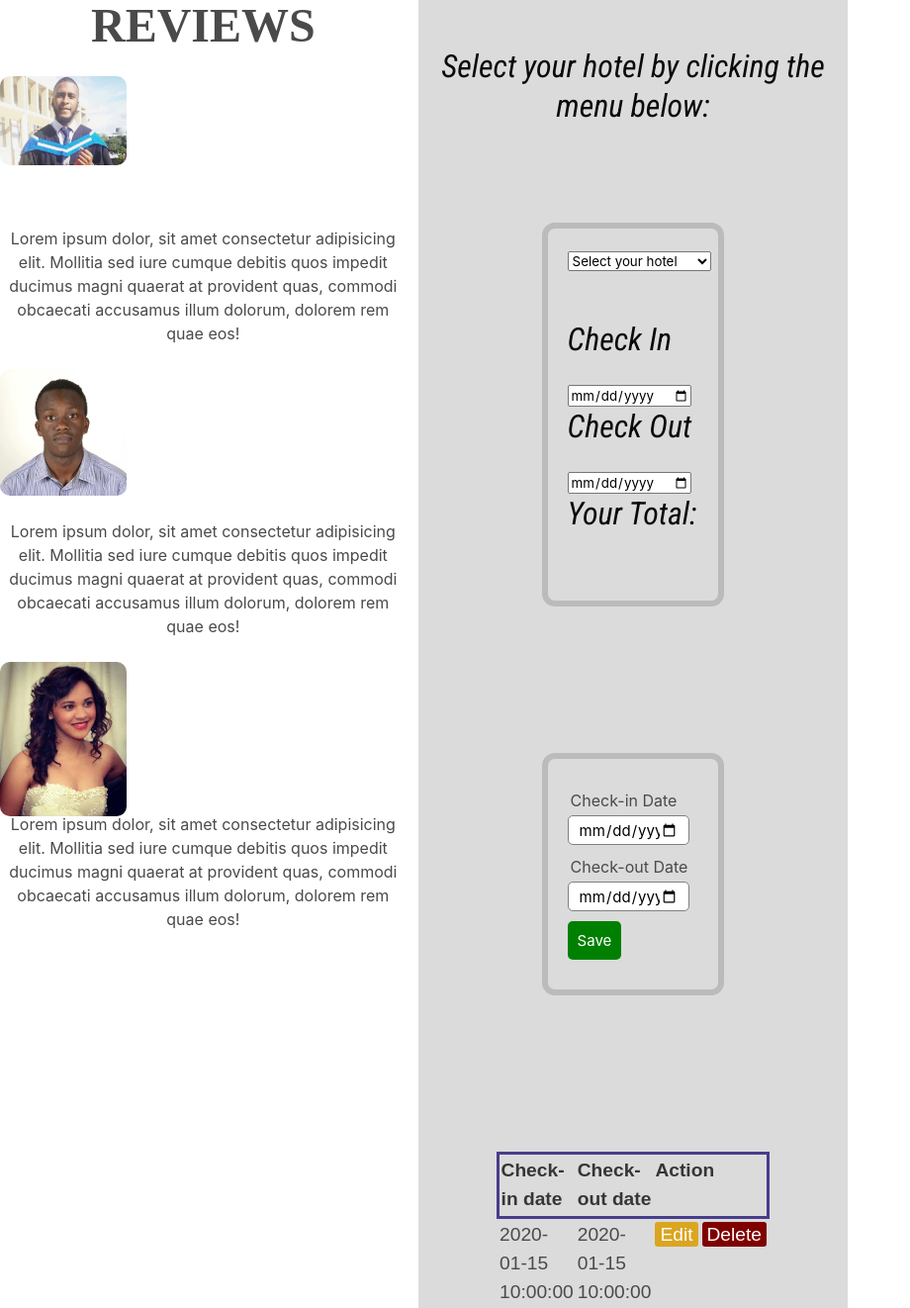
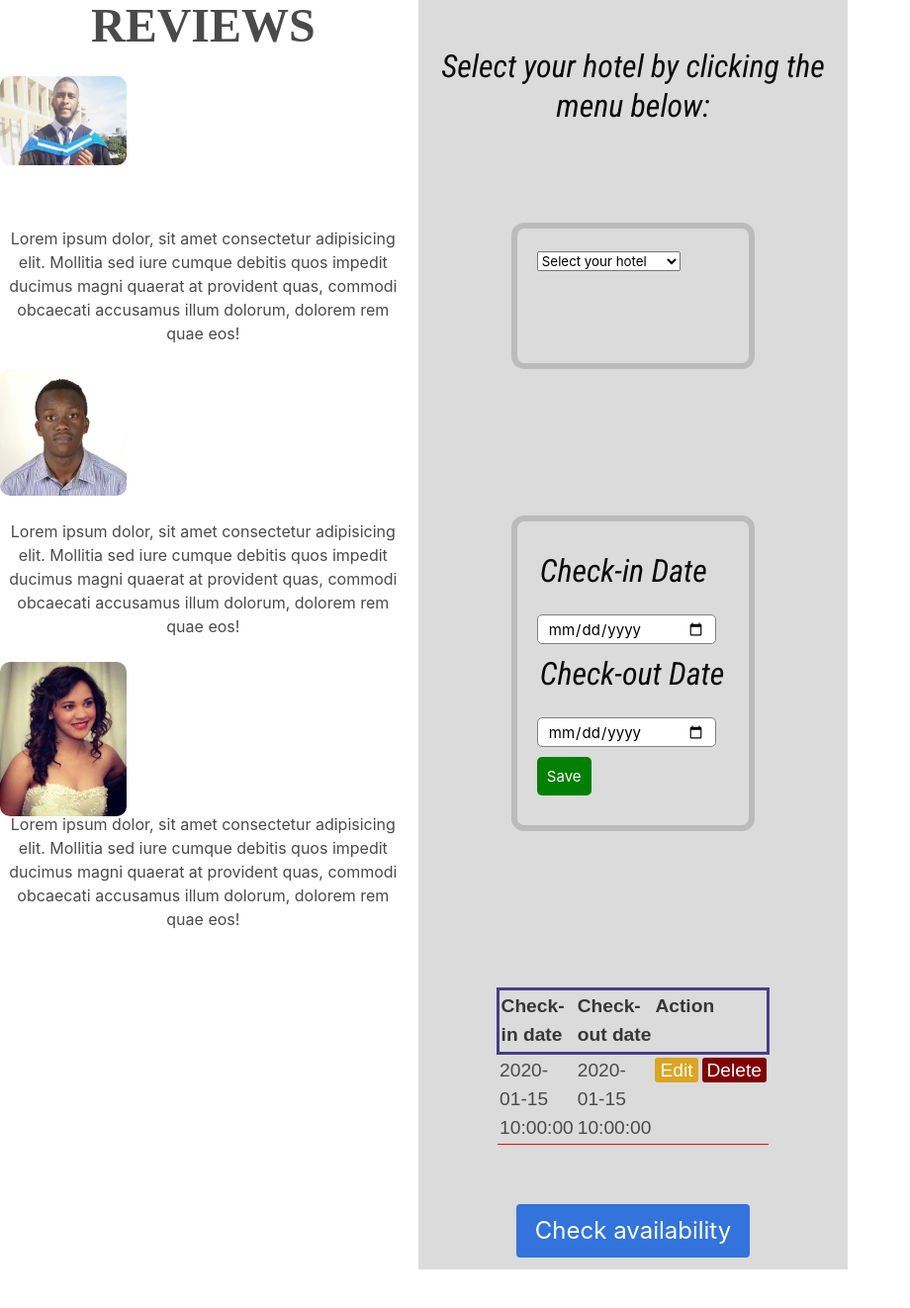
Before and after one commit to urickesau1/hotel_booking_system, a PHP site: page / in a window 1280 px wide. Shown: the part 1210-2532 px from the top of the page at 99% size, without its empty margins (0-920 px from the left). After the commit the page ends 2493 px from the top, so only its background shows below. Run offline with PHP 8.4, Linux system fonts and the light colour scheme; tables that the repository leaves empty or names only in its code hold one stand-in row (values such as "Sample post"); some web fonts are replaced.

Commit message:
adjusted the form elements to fit content of the block when selected

```diff
--- a/index.php
+++ b/index.php
@@ -321,13 +321,7 @@
 
 
                 <br>
-                <h2 class="subtitle is-3 has-text-black" id="quickdays">Check In</h2>
-                <input type="date" name="days" id="days">
-                <br>
-                <h2 class="subtitle is-3 has-text-black" id="quickdays">Check Out</h2>
-                <input type="date" name="days" id="days">
-                <br>
-                <h2 class="subtitle is-3 has-text-black" id="quickdays"> Your Total:</h2>
+
                 <br>
                 <tr>
                     <td>
@@ -343,11 +337,11 @@
     <input type="hidden" name="id" value="<?php echo $id; ?>">
 
         <div class="input-group">
-            <label>Check-in Date</label>
+            <label class="subtitle is-3 has-text-black" id="quickdays">Check-in Date</label>
             <input type="date"name="date_in" value="<?php echo $date_in; ?>">
         </div>
         <div class="input-group">
-            <label>Check-out Date</label>
+            <label class="subtitle is-3 has-text-black" id="quickdays">Check-out Date</label>
             <input type="date"name="date_out" value="<?php echo $date_out; ?>">
         </div>
         <div class="input-group">
--- a/styles/styles.css
+++ b/styles/styles.css
@@ -37,7 +37,7 @@
 }
 
 form {
-    width: 45%;
+    width: 60%;
     margin: 50px auto;
     text-align: left;
     padding: 20px;
```
